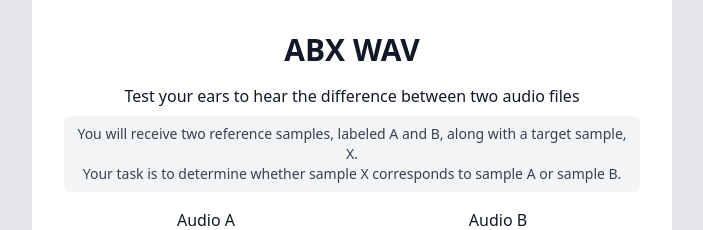
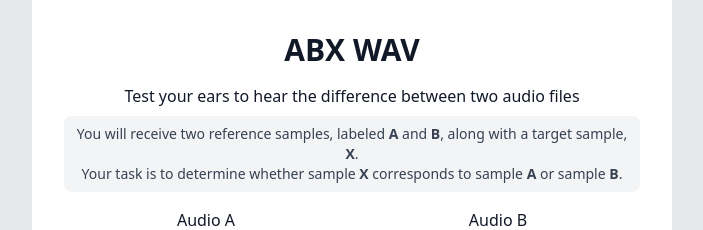
Before and after one commit to nfathoni79/abxwav, a Vue app: page / in a window 1280 px wide. Shown: the top 230 px of the page, without its empty margins (288-991 px from the left). Built offline with nearby package versions, Linux system fonts and the light colour scheme.

Commit message:
Update README.md, home description

```diff
--- a/src/App.vue
+++ b/src/App.vue
@@ -303,8 +303,8 @@ const playAudio = audio => {
 
       <div class="mt-2 rounded-lg bg-gray-100 p-2">
         <p class="text-sm text-gray-700">
-          You will receive two reference samples, labeled A and B, along with a target sample, X.<br>
-          Your task is to determine whether sample X corresponds to sample A or sample B.
+          You will receive two reference samples, labeled <span class="font-semibold">A</span> and <span class="font-semibold">B</span>, along with a target sample, <span class="font-semibold">X</span>.<br>
+          Your task is to determine whether sample <span class="font-semibold">X</span> corresponds to sample <span class="font-semibold">A</span> or sample <span class="font-semibold">B</span>.
         </p>
       </div>
 
```
Also changed, not shown: 1 other file (tests, documents, lock files or other folders).
